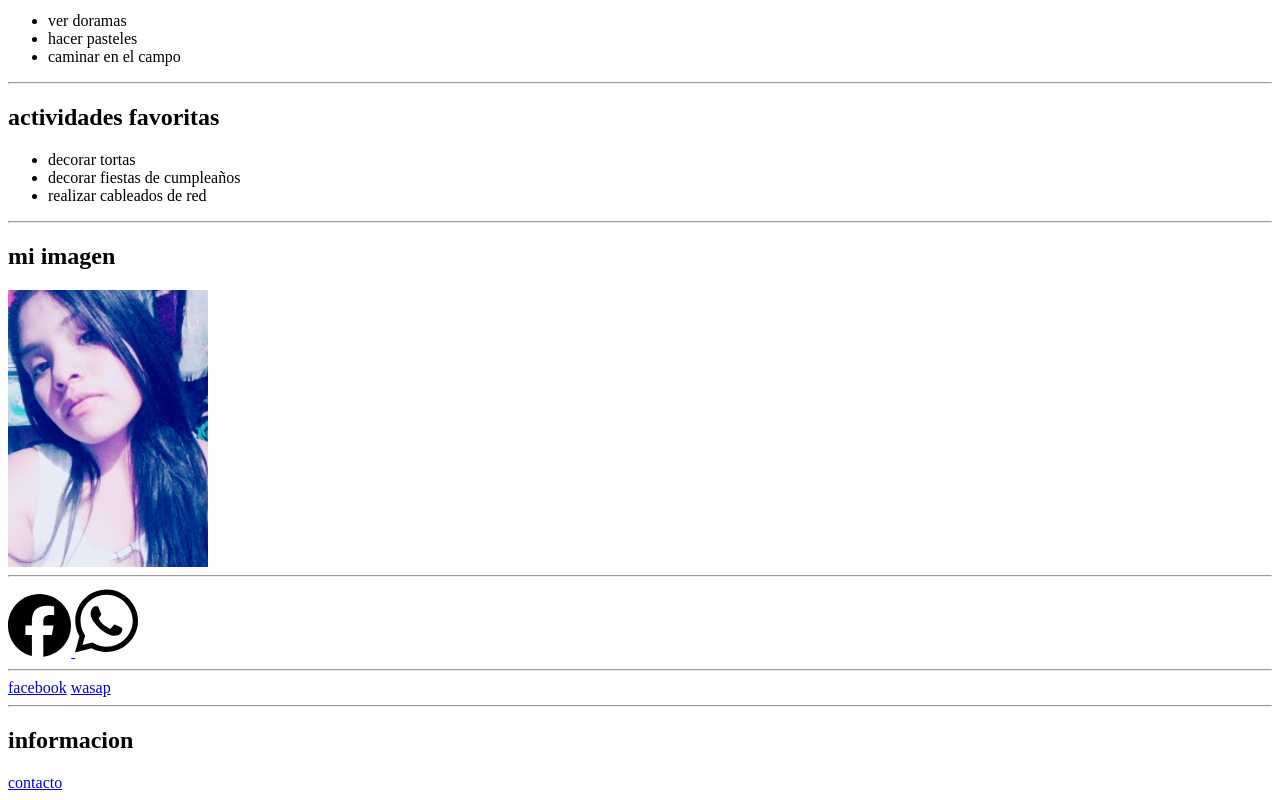
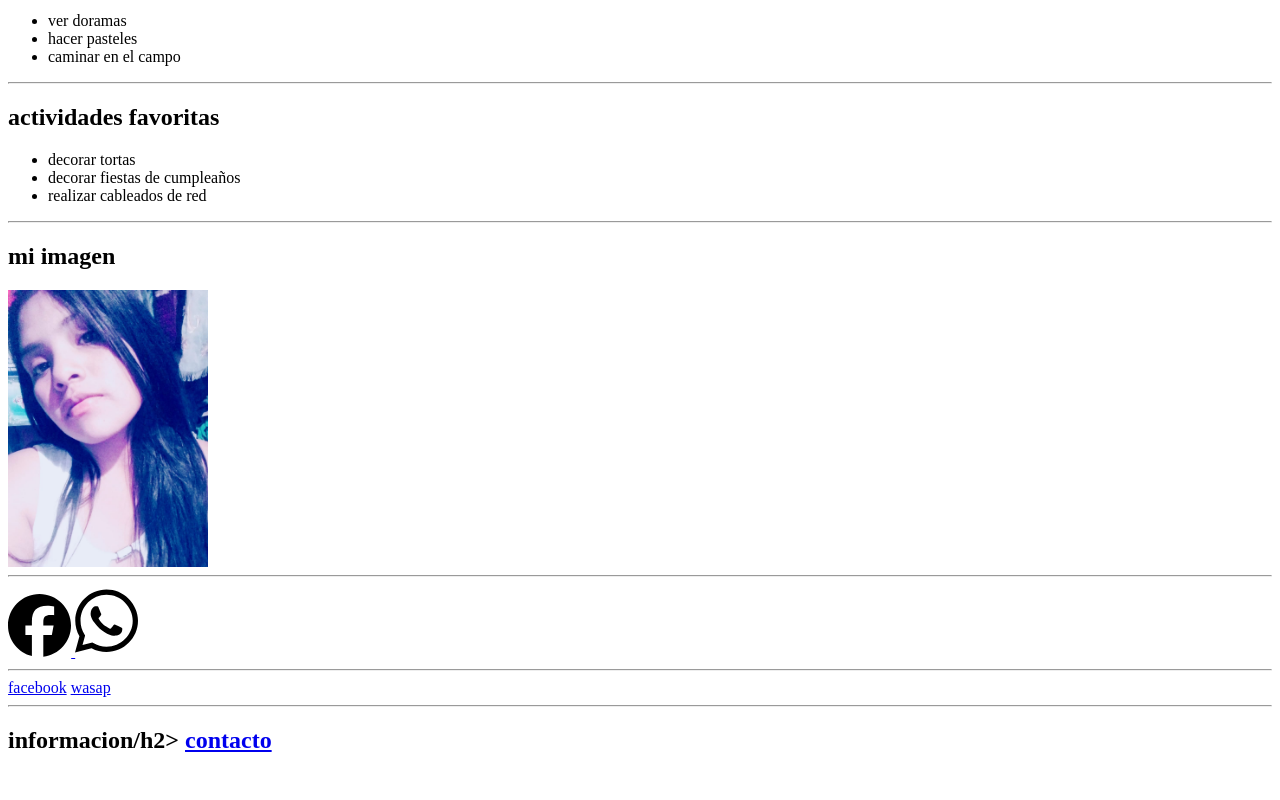
Before and after one commit to RocioLobo/MI-PORTAFOLIO, a plain HTML site: page index.html in a window 1280 px wide. Shown: the part 456-1256 px from the top of the page. After the commit the page ends 1230 px from the top, so only its background shows below. Drawn offline with Linux system fonts and the light colour scheme.

```diff
--- a/index.html
+++ b/index.html
@@ -60,5 +60,5 @@
 <a href="https://wa.me /+ 51917452076">wasap</a>
 
 <hr>
-<h2>informacion</h2>
+<h2>informacion/h2>
 <a href="./pages/contacto.html">contacto</a>
```
